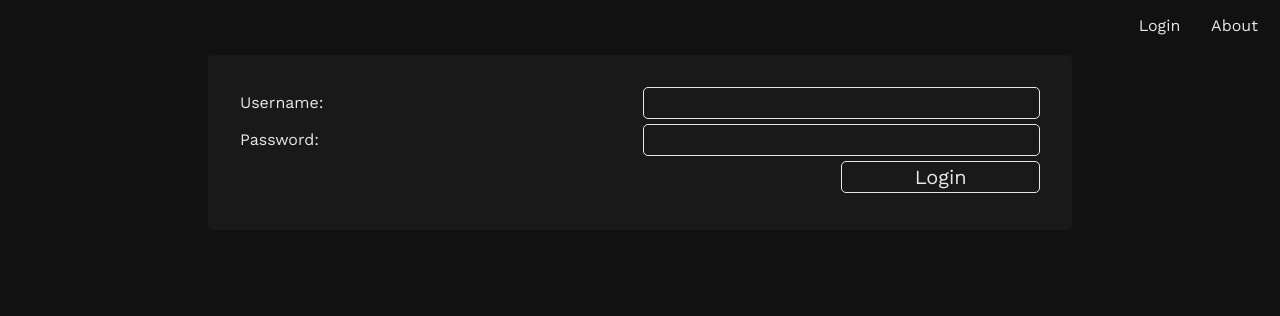
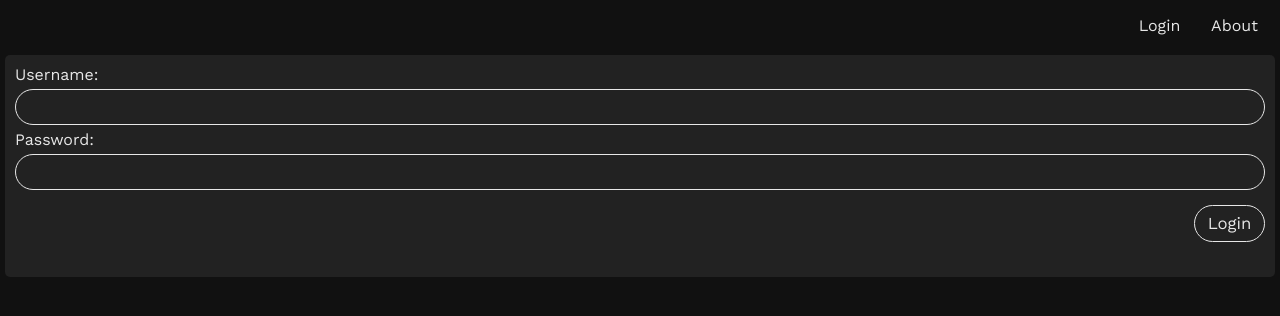
Before and after one commit to Rebjai/Audinf, a Vue app in the folder frontend/: page /#/login in a window 1280 px wide. Shown: the top 316 px of the page. Built offline with nearby package versions, Linux system fonts and the light colour scheme.

Commit message:
Style rewrite

```diff
--- a/frontend/public/index.html
+++ b/frontend/public/index.html
@@ -4,8 +4,9 @@
     <meta charset="utf-8">
     <meta http-equiv="X-UA-Compatible" content="IE=edge">
     <meta name="viewport" content="width=device-width,initial-scale=1.0">
+    <meta name="theme-color" content="#111">
     <link rel="icon" href="<%= BASE_URL %>favicon.ico">
-    <title>frontend</title>
+    <title>To do app</title>
   </head>
   <body>
     <noscript>
--- a/frontend/src/App.vue
+++ b/frontend/src/App.vue
@@ -2,34 +2,24 @@
   <div id="app">
 
     <nav v-if="!authenticated">
-      <div class="nav-item">
         <router-link to="/login">Login</router-link>
-      </div>
 
-      <div class="nav-item">
         <router-link to="/about">About</router-link>
-      </div>
     </nav>
 
     <nav v-else>
-      <div class="nav-item">
         <router-link to="/about">About</router-link>
-      </div>
 
-      <div class="nav-item">
         <router-link to="/">Home</router-link>
-      </div>
 
-      <div class="nav-item">
         <router-link to="/login" @click.native="logout()">Logout</router-link>
-      </div>
     </nav>
 
-    <div class="content">
-      <transition name="fade" mode="out-in">
+    <transition name="fade" mode="out-in">
+      <keep-alive>
         <router-view @authenticated="setAuthenticated" />
-      </transition>
-    </div>
+      </keep-alive>
+    </transition>
   </div>
 </template>
 
@@ -88,6 +78,7 @@ export default {
 
 <style>
   @import url('https://fonts.googleapis.com/css?family=Work+Sans');
+
   * {
     font-family: 'Work Sans', sans-serif;
     text-decoration: none;
@@ -97,12 +88,7 @@ export default {
   body {
     background-color: #111;
     margin: 0;
-  }
-
-  .content {
-    display: grid;
-    align-content: center;
-    justify-content: center;
+    padding: 0;
   }
 
   nav {
@@ -115,7 +101,7 @@ export default {
     padding: 1em .5em .1em .5em;
   }
 
-  .nav-item > a::after {
+   a::after {
     content: "";
     display: block;
     bottom: 0;
@@ -128,7 +114,12 @@ export default {
     opacity: 0;
   }
 
-  .nav-item > a:hover::after {
+   a {
+    width: 100%;
+    height: 100%;
+  }
+
+   a:hover::after {
     transform: scaleX(1);
     opacity: 1;
   }
--- a/frontend/src/components/Task.vue
+++ b/frontend/src/components/Task.vue
@@ -14,15 +14,24 @@ export default {
 <style>
     .task-item {
         display: grid;
-        grid-template-columns: 1fr 50px;
+        background-color: #333;
+        padding: .2em .3em;
+        border-radius: 5px;
         align-items: center;
+        grid-gap: 5px;
+        grid-template-columns: 1fr auto;
     }
+
+    .task-item > span {
+        word-break: break-word;
+    }
+
     .task-item > button {
-        border: solid #e7e7e7 1px;
-        border-radius: 5px;
-        background-color: transparent;
-        width: 25px;
-        height: 25px;
-        justify-self: center;
+        width: 30px;
+        height: 30px;
+        align-self: start;
+        display: grid;
+        align-items: center;
+        justify-items: center;
     }
 </style>
--- a/frontend/src/views/About.vue
+++ b/frontend/src/views/About.vue
@@ -1,5 +1,15 @@
 <template>
-  <div class="about">
+  <div id="about">
     <h1>This is an about page</h1>
   </div>
 </template>
+
+<style scoped>
+  #id {
+    display: grid;
+  }
+
+  h1 {
+    text-align: center;
+  }
+</style>
--- a/frontend/src/views/Home.vue
+++ b/frontend/src/views/Home.vue
@@ -1,18 +1,16 @@
 <template>
   <div id="home">
-    <h1>Home page</h1>
-    <ul>
+    <h1>To do</h1>
       <task-component
       v-for="task of tasks"
       :key="task._id"
       :task="task"
       ></task-component>
-    </ul>
   </div>
 </template>
 
 <script>
-import axios from 'axios'
+import Vue from 'vue'
 import TaskComponent from '../components/Task.vue'
 
 export default {
@@ -26,8 +24,8 @@ export default {
     }
   },
   created() {
-    axios.get(
-      'http://localhost:7777/api/task',
+    Vue.axios.get(
+      '/task',
       {
         headers: {
           'Authorization': localStorage.getItem('token')
@@ -47,22 +45,14 @@ export default {
 
 <style>
   #home {
+    display: grid;
+    background-color: #222;
+    border-radius: 5px;
+    grid-gap: 5px;
     padding: 10px;
-    background-color: #191919;
-    border-radius: 5px;
+    margin: 5px;
   }
-
-  h1 {
+  #home > h1{
     text-align: center;
   }
-
-  ul {
-    display: grid;
-    grid-gap: 5px;
-  }
-  @media screen and (min-width: 800px) {
-        #home {
-            width: 800px;
-        }
-    }
 </style>
--- a/frontend/src/views/Login.vue
+++ b/frontend/src/views/Login.vue
@@ -1,5 +1,5 @@
 <template>
-    <div @keydown.enter="login" class="login">
+    <div @keydown.enter="login" id="login">
 
         <label>Username:</label>
         <input type="text" v-model="username">
@@ -10,7 +10,7 @@
         <button @click="login" class="l-button">Login</button>
         <div class="errors">
             <ul>
-                <li :style="errorStyle"
+                <li
                 v-for="(error, index) of errors"
                 :key="index"
                 > {{ error }} </li>
@@ -27,8 +27,7 @@ export default {
         return {
             username: '',
             password: '',
-            errors: [],
-            errorStyle: {color: 'red'}
+            errors: []
         }
     },
     methods: {
@@ -38,7 +37,7 @@ export default {
                 this.errors.push('Wypełnij pola.')
             }
             else {
-                Vue.axios.post('http://localhost:7777/api/user/login', {
+                Vue.axios.post('/user/login', {
                     username: this.username,
                     password: this.password
                 })
@@ -58,40 +57,39 @@ export default {
 </script>
 
 <style>
-    .login {
+    #login {
         display: grid;
-        align-items: center;
-        grid-template-columns: 1fr 1fr;
+        background-color: #222;
+        border-radius: 5px;
         grid-gap: 5px;
-        padding: 2em;
-        background-color: #191919;
-        border-radius: 5px;
+        padding: 10px;
+        margin: 5px;
     }
+    #login > input, button {
+        border: solid #e7e7e7 1px;
+        background: transparent;
+        border-radius: 10rem;
+        outline: none;
+    }
+    #login > input {
+        font-size: 1.25em;
+        padding: 5px 0 5px 10px;
+    }
+    #login > button {
+        text-align: center;
+        margin-top: 10px;
+        width: auto;
+        padding: .45em .75em;
+        font-size: 1.05em;
+        justify-self: right;
 
-    .l-button {
-        grid-column: 2 / 3;
-        width: 50%;
-        justify-self: right;
     }
-
-    .login input, .login button{
-        background-color: transparent;
-        border: solid #e7e7e7 1px;
-        padding: .15em .25em;
-        border-radius: 5px;
-        outline: none;
-        font-size: 1.25em;
+    #login ul {
+        list-style-type: none;
+        padding: 10px;
+        margin: 0;
     }
-
-    @media screen and (min-width: 800px) {
-        .login {
-            width: 800px;
-        }
-    }
-
-    ul {
-        list-style-type: none;
-        margin: 0;
-        padding: 0;
+    #login ul * {
+        color: red;
     }
 </style>
```
